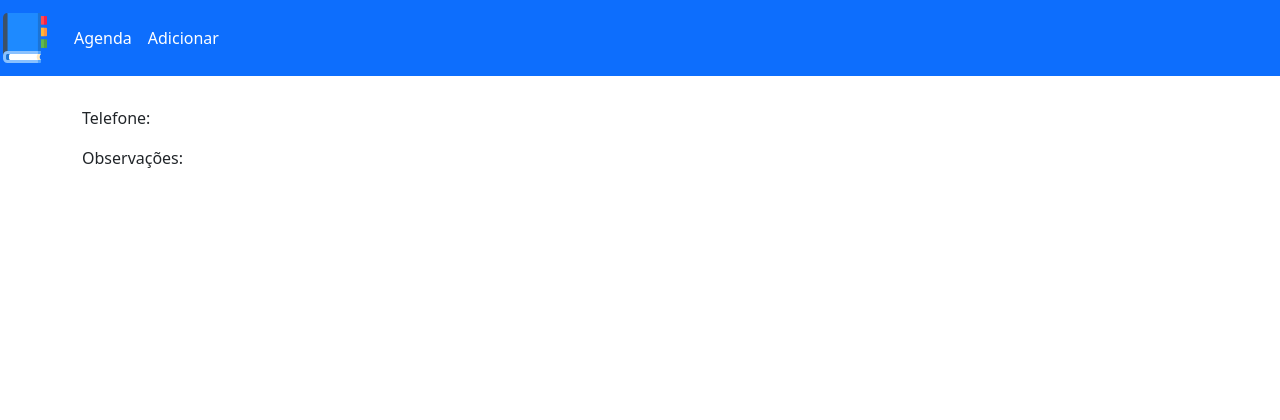
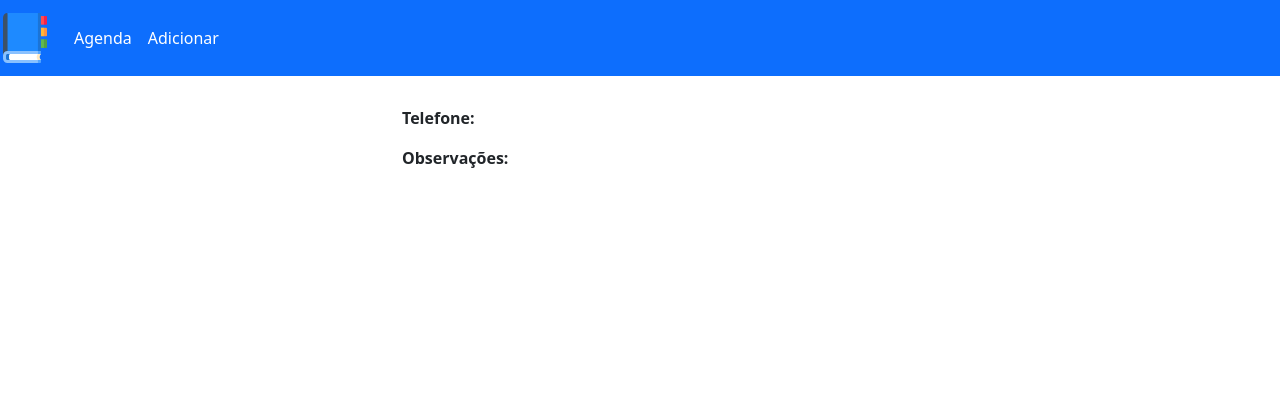
Before and after one commit to jean-meandonca/agenda-php, a PHP site: page /show.php in a window 1280 px wide. Shown: the top 420 px of the page. Run offline with PHP 8.4, Linux system fonts and the light colour scheme; data that the repository does not hold is empty.

Commit message:
feat(detalhes-contato) - estilizado os detalhes dos contatos

```diff
--- a/css/styles.css
+++ b/css/styles.css
@@ -64,6 +64,17 @@
     margin-top: 30px;
 }
 
+#view-contact-container{
+    max-width: 500px;
+    margin: 0 auto;
+}
+
+.bold{
+    font-weight: bold;
+}
+
+
+
 footer{
     width: 100%;
     position: absolute;
```
